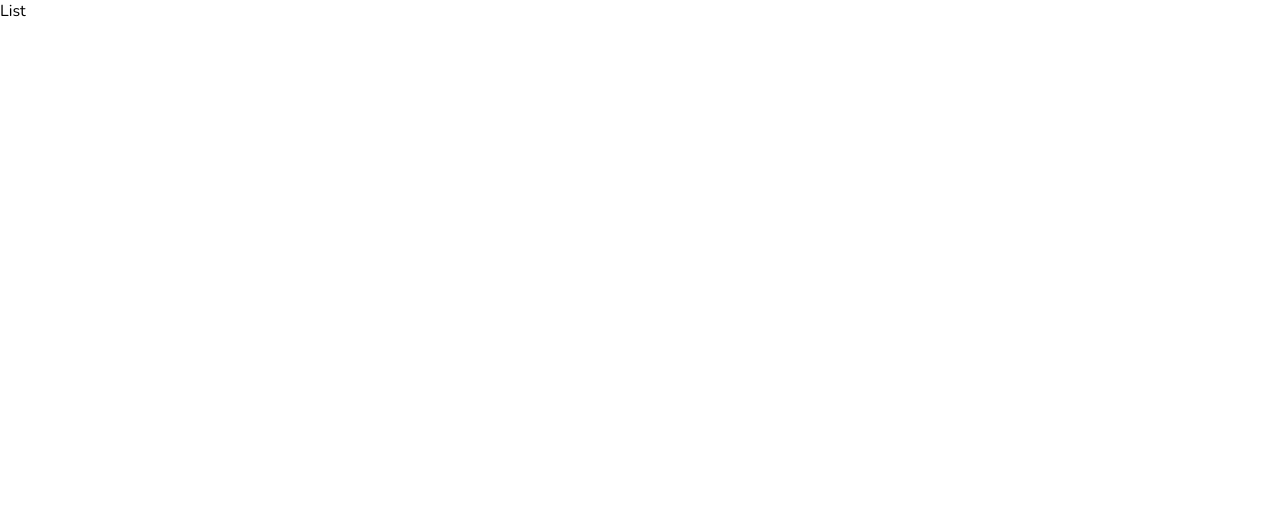
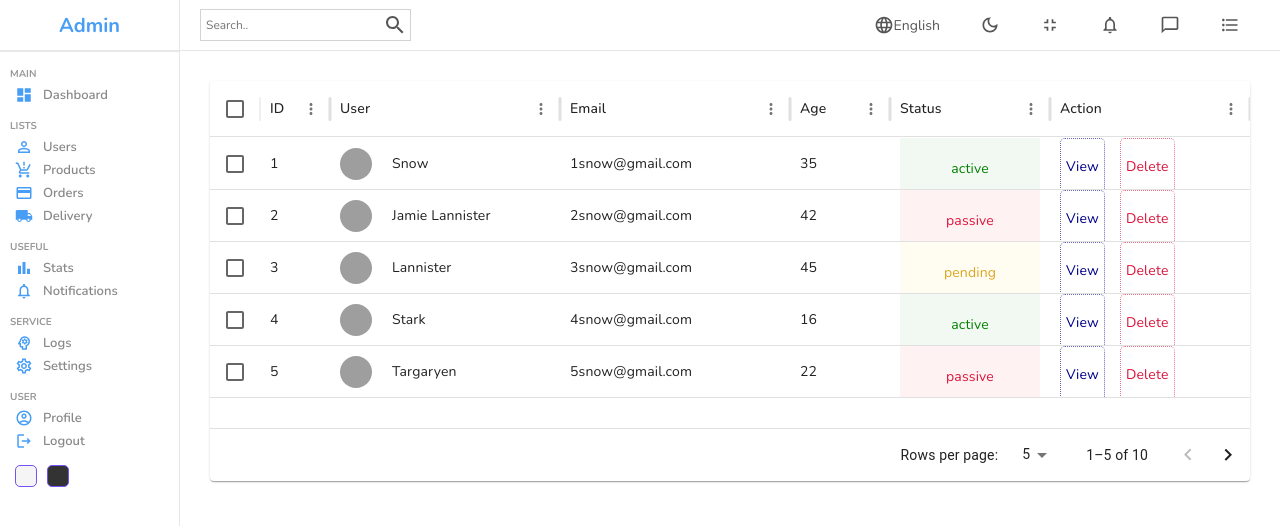
Before and after one commit to MennaEbied/admin-dashboard, a React (Vite) app: page /users in a window 1280 px wide. Shown: the top 526 px of the page. Built offline with nearby package versions, Linux system fonts and the light colour scheme; grey boxes are pictures that could not be loaded.

Commit message:
Styling data table

```diff
--- /dev/null
+++ b/src/components/dataTable/DataTable.jsx
@@ -0,0 +1,34 @@
+import "./datatable.scss"
+import { DataGrid } from '@mui/x-data-grid';
+import Paper from '@mui/material/Paper';
+import { userColumns,userRows} from "../../dataTableSource"
+
+
+const paginationModel = { page: 0, pageSize: 5 };
+const DataTable = () => {
+
+  const actionColumn=[{field: "action", headerName: "Action", width:200, renderCell:()=>{
+    return(
+      <div className="cellAction">
+        <div className="viewButton">View</div>
+        <div className="deleteButton">Delete</div>
+      </div>
+    )
+  }}]
+  return (
+    <div className="dataTable">
+       <Paper sx={{ height: 400, width: '100%' }}>
+      <DataGrid
+        rows={userRows}
+        columns={userColumns.concat(actionColumn)}
+        initialState={{ pagination: { paginationModel } }}
+        pageSizeOptions={[5, 10]}
+        checkboxSelection
+        sx={{ border: 0 }}
+      />
+    </Paper>
+    </div>
+  )
+}
+
+export default DataTable
--- /dev/null
+++ b/src/components/dataTable/dataTable.scss
@@ -0,0 +1,56 @@
+.dataTable{
+
+    padding: 30px;
+
+    .cellWithImg{
+        display: flex;
+        align-items: center;
+
+        .cellImg{
+            width: 32px;
+            height: 32px;
+            border-radius: 50%;
+            object-fit: cover;
+            margin-right: 20px;
+        }
+    }
+    .cellWithStatus{
+        padding: 5px;
+        text-align: center;
+
+        &.active{
+            background-color: rgba(0,128,0,0.05);
+            color: green;
+        }
+        &.pending{
+            background-color: rgba(255,217,0,0.05);
+            color: goldenrod;
+        }
+        &.passive{
+            background-color: rgba(255,0,0,0.05);
+            color: crimson;
+        }
+    }
+
+    .cellAction {
+        display: flex;
+        align-items: center;
+        gap: 15px;
+
+        .viewButton {
+          padding: 2px 5px;
+          border-radius: 5px;
+          color: darkblue;
+          border: 1px dotted rgba(0, 0, 139, 0.596);
+          cursor: pointer;
+        }
+
+        .deleteButton {
+          padding: 2px 5px;
+          border-radius: 5px;
+          color: crimson;
+          border: 1px dotted rgba(220, 20, 60, 0.6);
+          cursor: pointer;
+        }
+    }
+}
--- /dev/null
+++ b/src/dataTableSource.jsx
@@ -0,0 +1,123 @@
+export const userColumns = [
+    { field: "id", headerName: "ID", width: 70 },
+    {
+      field: "user",
+      headerName: "User",
+      width: 230,
+      renderCell: (params) => {
+        return (
+          <div className="cellWithImg">
+            <img className="cellImg" src={params.row.img} alt="avatar" />
+            {params.row.username}
+          </div>
+        );
+      },
+    },
+    {
+      field: "email",
+      headerName: "Email",
+      width: 230,
+    },
+
+    {
+      field: "age",
+      headerName: "Age",
+      width: 100,
+    },
+    {
+      field: "status",
+      headerName: "Status",
+      width: 160,
+      renderCell: (params) => {
+        return (
+          <div className={`cellWithStatus ${params.row.status}`}>
+            {params.row.status}
+          </div>
+        );
+      },
+    },
+  ];
+
+  //temporary data
+  export const userRows = [
+    {
+      id: 1,
+      username: "Snow",
+      img: "https://images.pexels.com/photos/1820770/pexels-photo-1820770.jpeg?auto=compress&cs=tinysrgb&dpr=2&w=500",
+      status: "active",
+      email: "1snow@gmail.com",
+      age: 35,
+    },
+    {
+      id: 2,
+      username: "Jamie Lannister",
+      img: "https://images.pexels.com/photos/1820770/pexels-photo-1820770.jpeg?auto=compress&cs=tinysrgb&dpr=2&w=500",
+      email: "2snow@gmail.com",
+      status: "passive",
+      age: 42,
+    },
+    {
+      id: 3,
+      username: "Lannister",
+      img: "https://images.pexels.com/photos/1820770/pexels-photo-1820770.jpeg?auto=compress&cs=tinysrgb&dpr=2&w=500",
+      email: "3snow@gmail.com",
+      status: "pending",
+      age: 45,
+    },
+    {
+      id: 4,
+      username: "Stark",
+      img: "https://images.pexels.com/photos/1820770/pexels-photo-1820770.jpeg?auto=compress&cs=tinysrgb&dpr=2&w=500",
+      email: "4snow@gmail.com",
+      status: "active",
+      age: 16,
+    },
+    {
+      id: 5,
+      username: "Targaryen",
+      img: "https://images.pexels.com/photos/1820770/pexels-photo-1820770.jpeg?auto=compress&cs=tinysrgb&dpr=2&w=500",
+      email: "5snow@gmail.com",
+      status: "passive",
+      age: 22,
+    },
+    {
+      id: 6,
+      username: "Melisandre",
+      img: "https://images.pexels.com/photos/1820770/pexels-photo-1820770.jpeg?auto=compress&cs=tinysrgb&dpr=2&w=500",
+      email: "6snow@gmail.com",
+      status: "active",
+      age: 15,
+    },
+    {
+      id: 7,
+      username: "Clifford",
+      img: "https://images.pexels.com/photos/1820770/pexels-photo-1820770.jpeg?auto=compress&cs=tinysrgb&dpr=2&w=500",
+      email: "7snow@gmail.com",
+      status: "passive",
+      age: 44,
+    },
+    {
+      id: 8,
+      username: "Frances",
+      img: "https://images.pexels.com/photos/1820770/pexels-photo-1820770.jpeg?auto=compress&cs=tinysrgb&dpr=2&w=500",
+      email: "8snow@gmail.com",
+      status: "active",
+      age: 36,
+    },
+    {
+      id: 9,
+      username: "Roxie",
+      img: "https://images.pexels.com/photos/1820770/pexels-photo-1820770.jpeg?auto=compress&cs=tinysrgb&dpr=2&w=500",
+      email: "snow@gmail.com",
+      status: "pending",
+      age: 65,
+    },
+    {
+      id: 10,
+      username: "Roxie",
+      img: "https://images.pexels.com/photos/1820770/pexels-photo-1820770.jpeg?auto=compress&cs=tinysrgb&dpr=2&w=500",
+      email: "snow@gmail.com",
+      status: "active",
+      age: 65,
+    },
+  ];
--- a/src/pages/list/list.jsx
+++ b/src/pages/list/list.jsx
@@ -1,9 +1,18 @@
 import React from 'react'
 import "./list.scss"
+import Sidebar from '../../components/sidebar/Sidebar';
+import Navbar from '../../components/navbar/Navbar';
+import DataTable from '../../components/dataTable/DataTable';
 
 function List() {
   return (
-    <div className='list'>List</div>
+    <div className='list'>
+      <Sidebar/>
+      <div className="listContainer">
+        <Navbar/>
+        <DataTable/>
+      </div>
+    </div>
   )
 }
 
--- a/src/pages/list/list.scss
+++ b/src/pages/list/list.scss
@@ -0,0 +1,8 @@
+.list{
+    display: flex;
+    width: 100%;
+
+    .listContainer{
+        flex: 6;
+    }
+}
```
